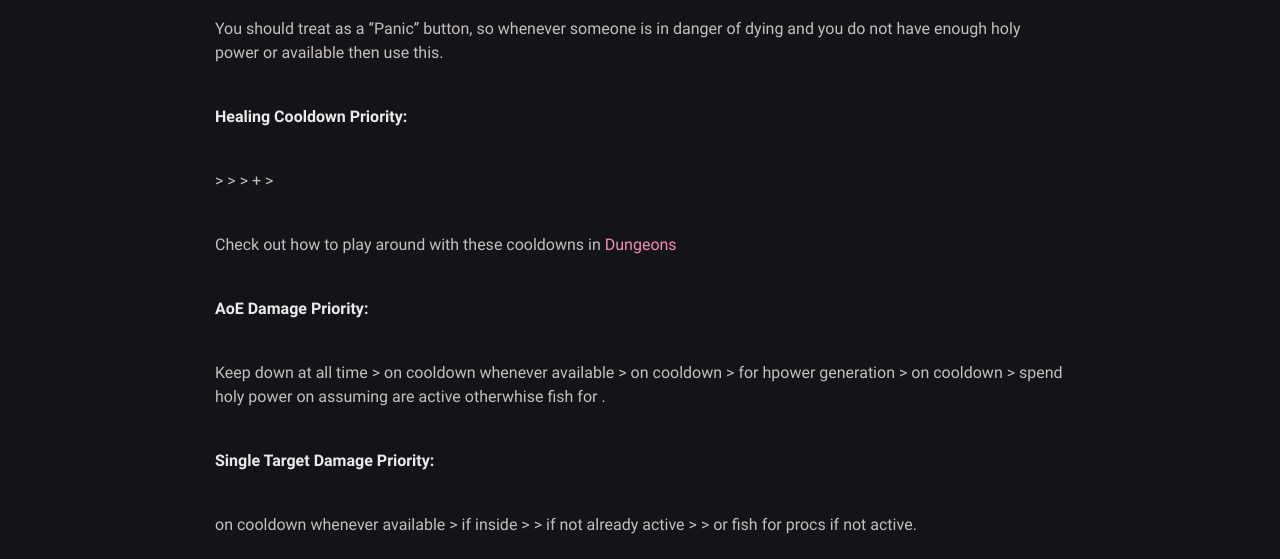
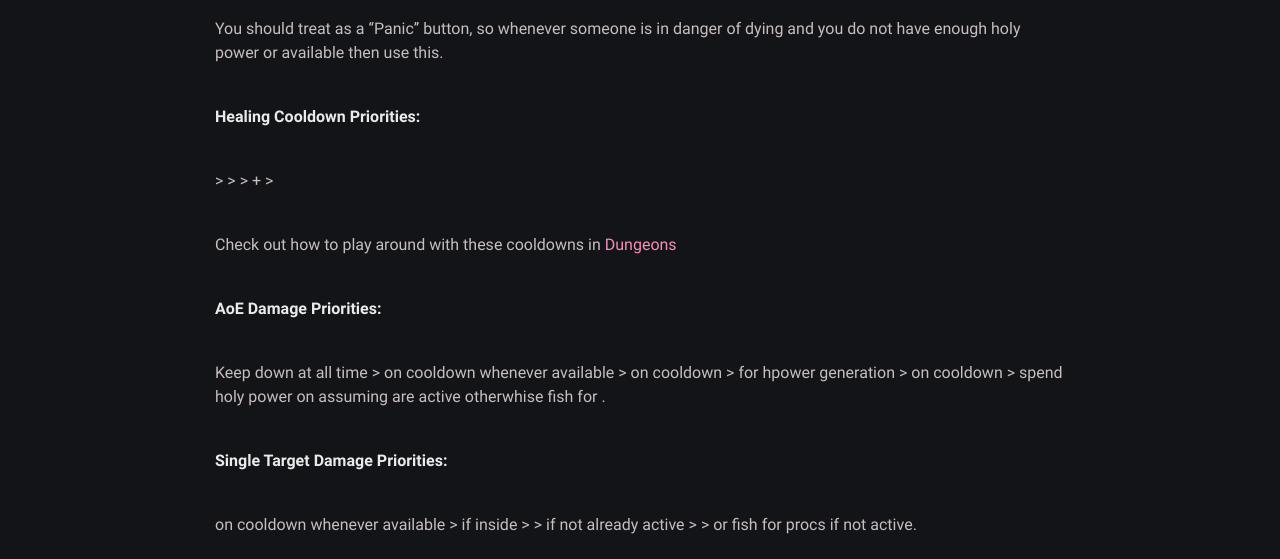
Before and after one commit to BetterThanWowhead/BetterThanWowhead.github.io, a Jekyll site: the page built from pages/M+/playstyle.md, in a window 1280 px wide. Shown: the part 640-1199 px from the top of the page. Built offline with Jekyll 4.4.1, drawn with Linux system fonts in a browser that asks for light colours; a script that is not in the unit is left out.

Commit message:
Update playstyle.md

```diff
--- a/pages/M+/playstyle.md
+++ b/pages/M+/playstyle.md
@@ -27,7 +27,7 @@ layout: page
 
 You should treat <a href="https://www.wowhead.com/spell=183998/light-of-the-martyr" data-wowhead="spell=183998"></a> as a ''Panic'' button, so whenever someone is in danger of dying and you do not have enough holy power or <a href="https://www.wowhead.com/spell=20473/holy-shock" data-wowhead="spell=20473"></a> available then use this.
 
-**Healing Cooldown Priority:**
+**Healing Cooldown Priorities:**
 
 <a href="https://www.wowhead.com/spell=66011/avenging-wrath" data-wowhead="spell=66011"></a>
 \>
@@ -41,7 +41,7 @@ You should treat <a href="https://www.wowhead.com/spell=183998/light-of-the-mart
 
 Check out how to play around with these cooldowns in [Dungeons](/M+/dungeons)
 
-**AoE Damage Priority:**
+**AoE Damage Priorities:**
 
 Keep <a href="https://www.wowhead.com/spell=26573/consecration" data-wowhead="spell=26573"></a> down at all time
 \>
@@ -55,7 +55,7 @@ Keep <a href="https://www.wowhead.com/spell=26573/consecration" data-wowhead="sp
 \>
 spend holy power on <a href="https://www.wowhead.com/spell=53600/shield-of-the-righteous" data-wowhead="spell=53600"></a> assuming <a href="https://www.wowhead.com/spell=66011/avenging-wrath" data-wowhead="spell=66011"></a> are active otherwhise fish for <a href="https://www.wowhead.com/spell=248033/awakening" data-wowhead="spell=248033"></a>.
 
-**Single Target Damage Priority:**
+**Single Target Damage Priorities:**
 
 <a href="https://www.wowhead.com/spell=24275/hammer-of-wrath" data-wowhead="spell=24275"></a> on cooldown whenever available >
 <a href="https://www.wowhead.com/spell=20271/judgment" data-wowhead="spell=20271"></a> if inside
```
